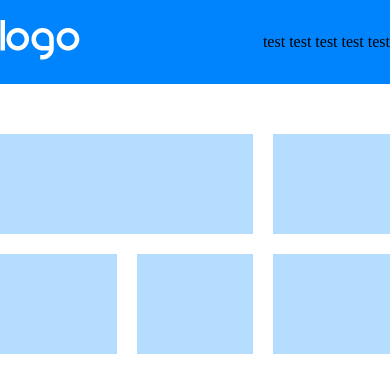
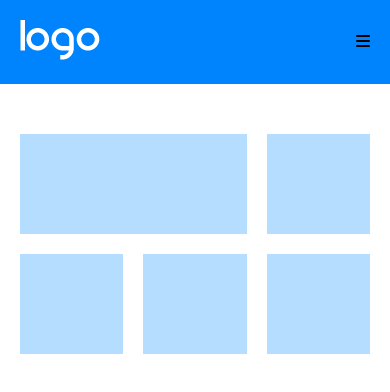
Before and after one commit to LeonardoMartignoni/htmlcss-responsive-layout, a plain HTML site: page index.html in a window 390 px wide. Drawn offline with Linux system fonts and the light colour scheme.

Commit message:
added responsive header

```diff
--- a/css/reset.css
+++ b/css/reset.css
@@ -25,3 +25,8 @@ a {
 	text-decoration: none;
 	color: inherit;
 }
+
+button {
+	background: none;
+	border: none;
+}
--- a/css/style.css
+++ b/css/style.css
@@ -20,6 +20,10 @@ nav {
 .right-nav-side li {
     list-style: none;
     display: inline-block;
+}
+
+.hamburger-menu {
+    display: none;
 }
 
 /* Main */
@@ -45,3 +49,15 @@ section {
 .col-large {
     width: calc(100% / 3 * 2 - 20px / 3);
 }
+
+/* Media Queries */
+
+@media screen and (max-width: 768px) {
+    .right-nav-side ul {
+        display: none;
+    }
+
+    .hamburger-menu {
+        display: inline-block;
+    }
+}
--- a/css/utils.css
+++ b/css/utils.css
@@ -2,6 +2,7 @@
 
 .container {
 	max-width: 1300px;
+	padding: 0 20px;
 	margin: 0 auto;
 }
 
--- a/index.html
+++ b/index.html
@@ -11,6 +11,11 @@
 	<link rel="preconnect" href="https://fonts.googleapis.com">
 	<link rel="preconnect" href="https://fonts.gstatic.com" crossorigin>
 	<link href="https://fonts.googleapis.com/css2?family=Ubuntu:wght@300;400;500;700&display=swap" rel="stylesheet">
+
+	<!-- Icons -->
+	<link rel="stylesheet" href="https://cdnjs.cloudflare.com/ajax/libs/font-awesome/6.2.1/css/all.min.css"
+		integrity="sha512-MV7K8+y+gLIBoVD59lQIYicR65iaqukzvf/nwasF0nqhPay5w/9lJmVM2hMDcnK1OnMGCdVK+iQrJ7lzPJQd1w=="
+		crossorigin="anonymous" referrerpolicy="no-referrer" />
 
 	<!-- Styles -->
 	<link rel="stylesheet" href="./css/reset.css">
@@ -34,6 +39,8 @@
 						<li><a href="">test</a></li>
 						<li><a class="btn" href="">test</a></li>
 					</ul>
+
+					<button class="hamburger-menu" href="#"><i class="fa-solid fa-bars"></i></button>
 				</div>
 			</nav>
 		</div>
```
